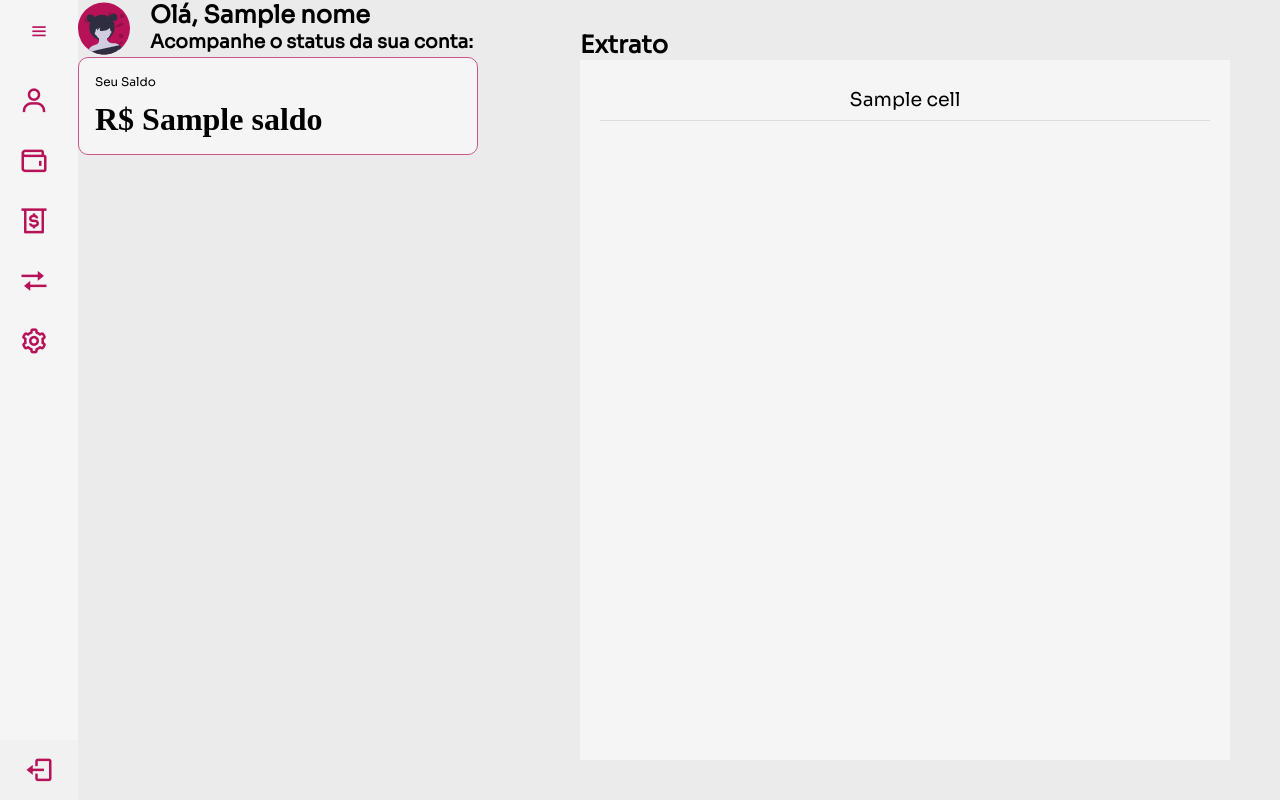
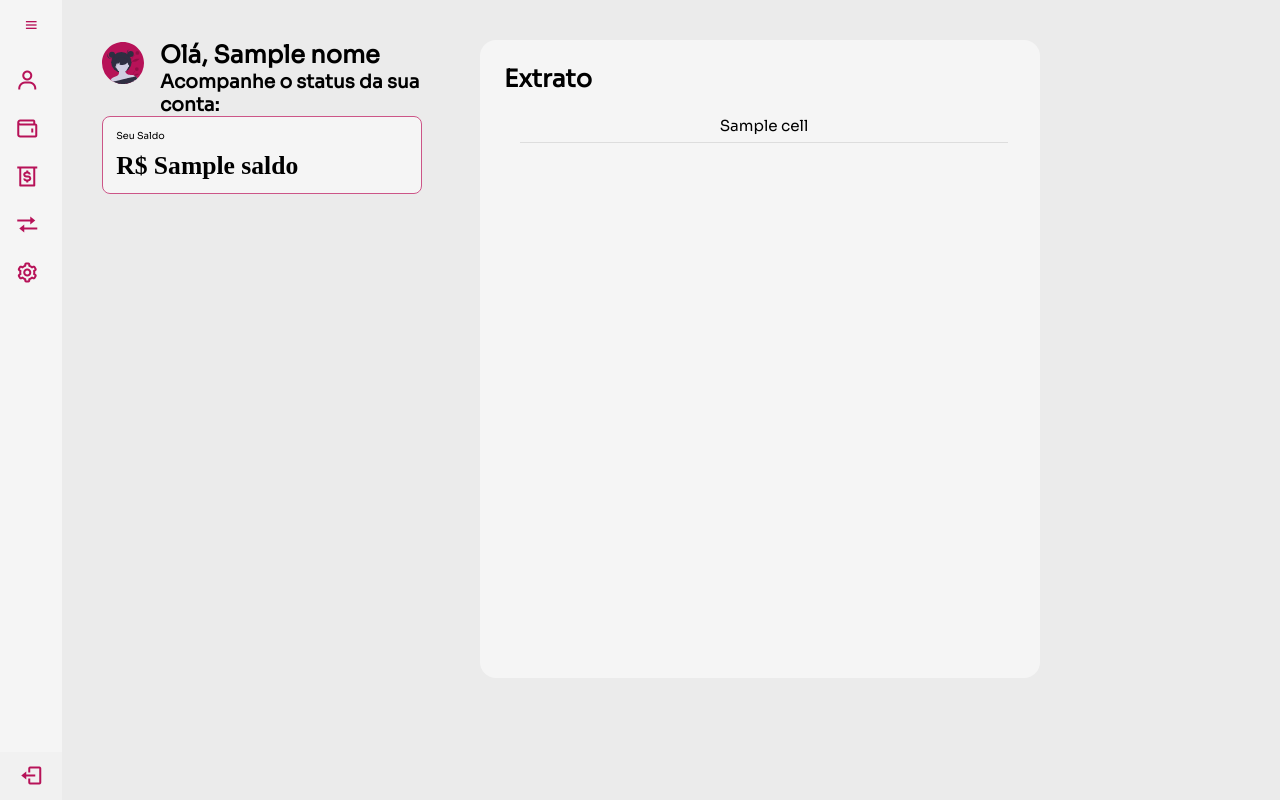
Before and after one commit to pynkAPI/API-1-DSM_22, a Flask app: template src/templates/homenew.html in a window 1280 px wide. Run offline with Flask 2, Linux system fonts and the light colour scheme; the template is opened without the code that fills it: most values are stand-ins (such as "Sample title", 1, 10 or a date in 2020); parts of the project's set-up code (start-up, migrations or seed data) failed here and were passed over; some libraries are stand-ins or nearby versions.

Commit message:
Refatoração do css newhome para responsividade
Troquei os valores "px" para "vh"

```diff
--- a/src/static/style/stylenew.css
+++ b/src/static/style/stylenew.css
@@ -24,105 +24,87 @@ li{
 }
 .container{
     width: 100%;
-    max-width: 2000px;
+    max-width: 200vh;
     display: grid;
+    margin: auto;
 }
 .panels{
    display: flex;
+   margin-top: 5vh;
+   margin-left: 5vh;
 }
-/* .conta{
-    width: 100%;
-    background-color: #647bff;
-} */
-/* .logo{
-   width: 1.9%;
-   height: 1%;
-}
-.bx{
-    font-size: 2.3rem;
-    padding: 10px;
-    border-radius:0.5rem;
-    color: #B71258;
-    background: whitesmoke;
-}
-.bx:hover{
-    color: #B71258;
-    background:#EBEBEB;
-    transition: 0.3s all linear;
-} */
 .menu-content{
     /* height: 100%;
     max-height: 600px; */
-    max-width: 1200px;
+    max-width: 120vh;
     width: 100%;
-    margin: auto;
     margin-top: 4%;
 }
 .mensagem{
     display: flex;
 }
 .m-text{
-    width: 400px;
+    width: 40vh;
 }
 .m-img{
-    width: 52px;
-    height: 57px;
-    left: 207px;
-    top: 99px;
-    margin-right: 20px;
+    width: 5.2vh;
+    height: 5.7vh;
+    left: 20.7vh;
+    top: 9.9vh;
+    margin-right: 2vh;
 }
 .saldo{
     display: flex;
     flex-direction: column;
     align-items: flex-start;
-    padding: 16px 40px 16px 16px;
-    gap: 8px;
-    width: 400px;
-    height: 98px;
+    padding: 1.6vh 4vh 1.6vh 1.6vh;
+    gap: 0.8vh;
+    width: 40vh;
+    height: 9.8vh;
     background: whitesmoke;
-    border-radius: 10px;
+    border-radius: 1vh;
     border-style: solid;
     border-width: 1px;
     border-color:  #CC5587;
 }
 .saldo h3{
     font-weight: 400;
-    font-size: 12px;
-    line-height: 15px;
+    font-size: 1.2vh;
+    line-height: 1.5vh;
 }
 .saldo label{
     font-family: 'Manrope';
     font-weight: 800;
-    font-size: 32px;
-    line-height: 44px;
+    font-size: 3.2vh;
+    line-height: 4.4vh;
 }
 .extrato{
     align-items: center;
-    background: whitesmoke#;
-    width: 700px;
-    padding:30px;
-    border-radius: 20px;
+    background: whitesmoke;
+    width: 70vh;
+    padding:3vh;
+    border-radius: 2vh;
 }
 
 .func{
     color: #D3E1F5;
 }
 .func:hover{
-     color: #647bff;
+    color: #647bff;
     background:#171b3c ;
     transition: 0.3s all linear;
 }
 .scroll-div{
-    width: 650px;
+    width: 65vh;
     background:whitesmoke;
-    height: 700px;
+    height: 70vh;
     overflow: hidden;
     overflow-y: scroll;
 }
 .scroll-object{
 
-    font-size: 19px;
-    padding: 20px;
+    font-size: 1.9vh;
+    padding: 2vh;
 }
 .scroll-div::-webkit-scrollbar{
     width: 1em;
@@ -143,7 +125,7 @@ table {
 
 th, td {
     text-align: center;
-    padding: 8px;
+    padding: 0.8vh;
     border-bottom: 1px solid #ddd;
 }
 
@@ -161,18 +143,18 @@ th {
     top: 0;
     left: 0;
     height: 100%;
-    width: 78px;
+    width: 7.8vh;
     background: whitesmoke;
-    padding: 6px 14px;
+    padding: 0.6vh 1.4vh;
     transition: all 0.5s ease;
 }
 .sidebar.active{
-    width:240px ;
+    width:24vh ;
 }
 .sidebar .logo_content .logo {
     align-items: center;
-    height: 50px;
-    width:30px;
+    height: 5vh;
+    width:3vh;
     opacity: 0;
     pointer-events: none;
     transition: all 0.5s ease;
@@ -185,25 +167,25 @@ th {
     position:absolute;
     color: #b71258;
     left:50%;
-    top: 6px;
-    font-size: 20px;
-    height: 50px;
-    width: 50px;
+    top: 0.6vh;
+    font-size: 2vh;
+    height: 5vh;
+    width: 5vh;
     text-align: center;
-    line-height:50px ;
+    line-height:5vh ;
     transform: translateX(-50%);
 }
 .sidebar.active #btn{
     left: 90%;
 }
 .sidebar ul{
-    margin-top: 20px;
+    margin-top: 2vh;
 }
 .sidebar ul li{
     position: relative;
-    height: 60px;
+    height: 6vh;
     width: 100%;
-    margin: 0 5px;
+    margin: 0 0.5vh;
     list-style: none;
 }
 .sidebar ul li a{
@@ -212,7 +194,7 @@ th {
     align-items: center;
     text-decoration: none;
     transition: all 0.4 ease;
-    border-radius: 12px;
+    border-radius: 1.2vh;
     white-space: nowrap;
 }
 .sidebar ul li a:hover{
@@ -224,18 +206,18 @@ th {
     /* display: none; */
 }
 .sidebar ul ul li{
-    line-height: 42px;
+    line-height: 4.2vh;
     border-bottom: none;
 }
 .sidebar ul ul li a{
 
 }
 .sidebar ul li i{
-    font-size: 30px;
-    height: 50px;
-    min-width: 50px;
-    border-radius: 12px;
-    line-height: 50px;
+    font-size: 3vh;
+    height: 5vh;
+    min-width: 5vh;
+    border-radius: 1.2vh;
+    line-height: 5vh;
 }
 .sidebar .links_name{
     opacity: 0;
@@ -256,8 +238,8 @@ th {
 }
 .sidebar .profile_content .profile{
     position: relative;
-    padding: 10px 6px;
-    height: 60px;
+    padding: 1vh 0.6vh;
+    height: 6vh;
     background: #f1f1f1;
 }
 .sidebar .profile_content .profile .profile_details{
@@ -275,28 +257,28 @@ th {
 
 }
 .sidebar .profile_content  img{
-    height: 45px ;
-    width: 45px;
+    height: 4.5vh ;
+    width: 4.5vh;
 }
 .sidebar .profile_content .name_job{
-    margin-left: 10px;
+    margin-left: 1vh;
 }
 .sidebar .profile_content .name{
-    font-size: 18px;
+    font-size: 1.8vh;
     font-weight: 400;
 }
 .sidebar .profile_content .job{
-    font-size: 15px;
+    font-size: 1.5vh;
 }
 .profile #log_out{
     position: absolute;
     left: 50%;
-    bottom: 5px;
+    bottom: 0.5vh;
     transform: translateX(-50%);
-    min-width: 50px;
-    line-height: 50px;
-    font-size: 30px;
-    border-radius: 12px;
+    min-width: 5vh;
+    line-height: 5vh;
+    font-size: 3vh;
+    border-radius: 1.2vh;
     text-align: center;
 }
 .sidebar.active .profile #log_out{
@@ -306,10 +288,10 @@ th {
     position: absolute;
     height: 100%;
     width: calc(100%-78px);
-    left: 78px;
+    left: 7.8vh;
     transition: all 0.5s ease;
 }
 .sidebar.active ~ .home_content{
     width: calc(100%-240px);
-    left: 240px;
+    left: 24vh;
 }
```
